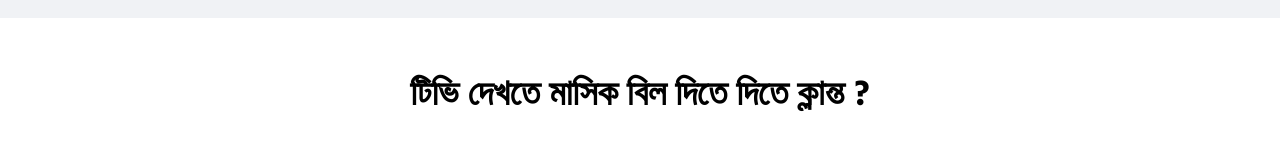
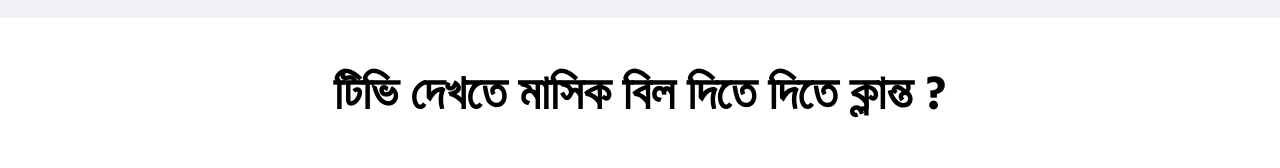
Before and after one commit to Made-With-Nuxtjs/dizhive-landing-template, a Nuxt app: page / in a window 1280 px wide. Shown: the part 142-310 px from the top of the page. Built offline with nearby package versions, Linux system fonts and the light colour scheme; a web font is replaced by a local one.

Commit message:
Update index.vue

```diff
--- a/pages/index.vue
+++ b/pages/index.vue
@@ -9,7 +9,7 @@ useSeoMeta({
         <!-- Hero Section -->
         <section class="container mx-auto p-3 md:px-48 lg:px-48 xl:px-48">
             <div class="flex justify-center items-center p-4 h-48 md:h-32 lg:h-32 xl:h-32">
-                <h3 class="text-4xl font-bold text-center font-bang px-8">টিভি দেখতে মাসিক বিল দিতে দিতে ক্লান্ত ?
+                <h3 class="text-5xl font-bold text-center font-bang px-8">টিভি দেখতে মাসিক বিল দিতে দিতে ক্লান্ত ?
                 </h3>
             </div>
         </section>
```
